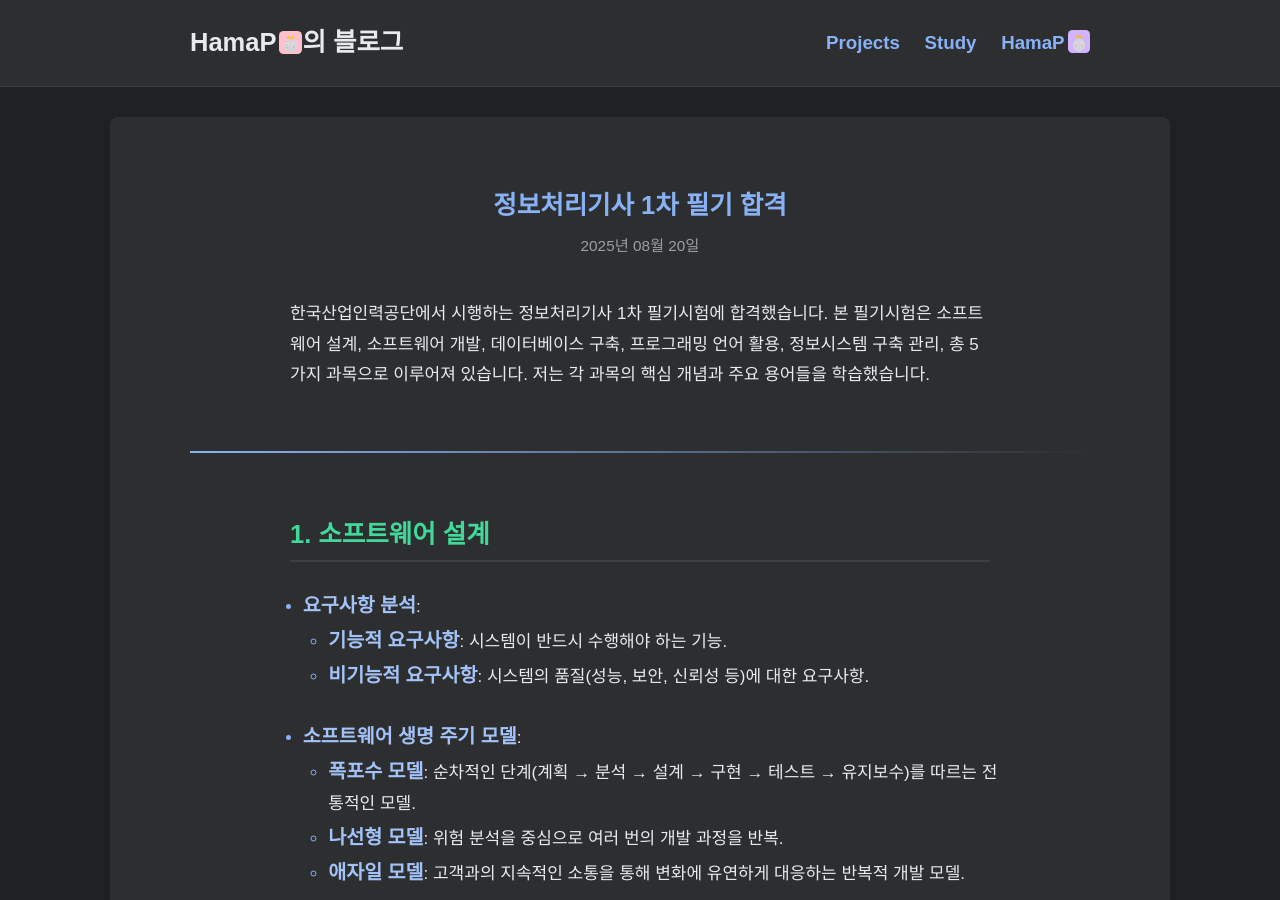
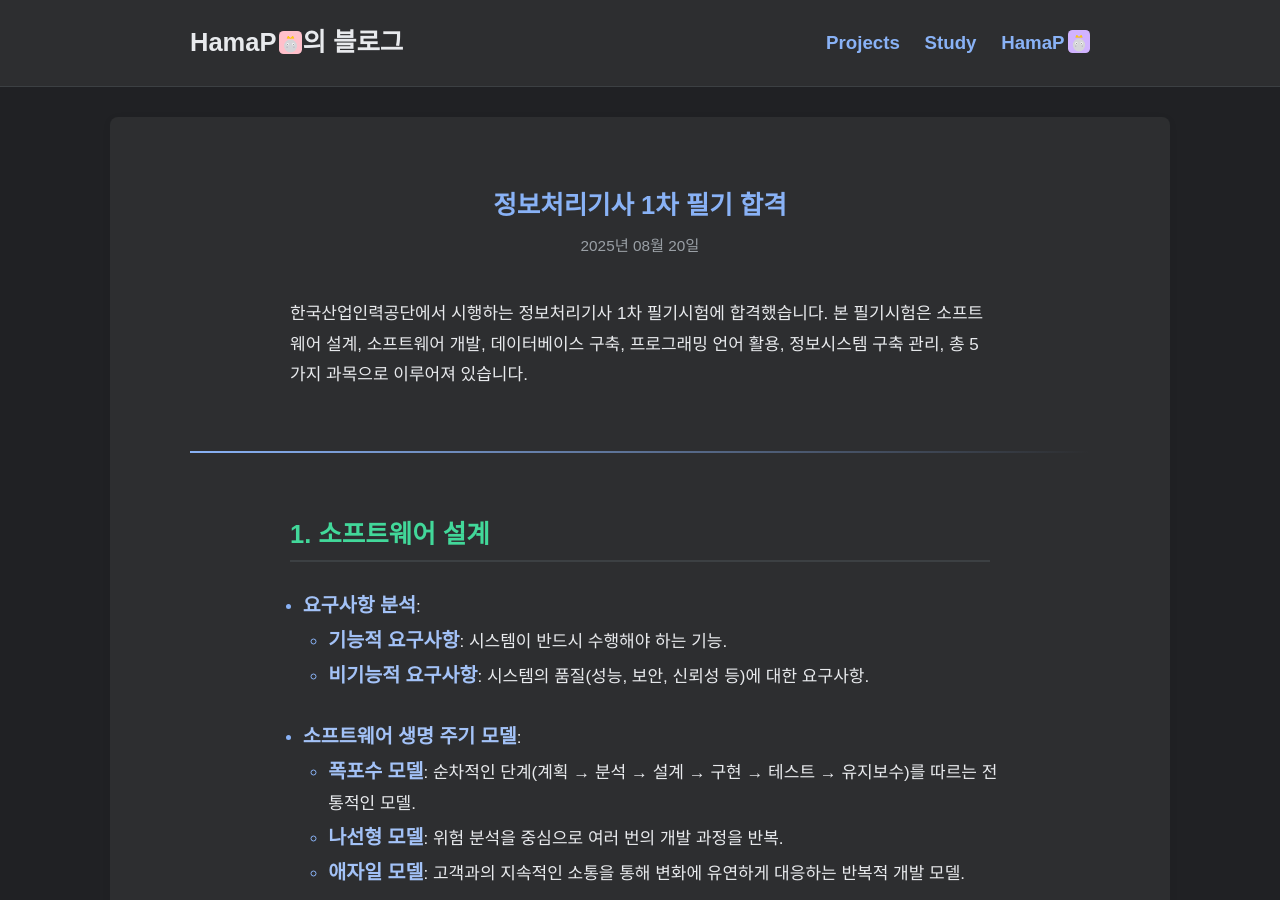
Before and after one commit to HamaP0/HamaP0.github.io, a Jekyll site: the page built from _posts/자격증/2025-08-20-Engineer_Information_Processing.md, in a window 1280 px wide and 900 px high. Built offline with Jekyll 4.4.1, drawn with Linux system fonts in a browser that asks for light colours; some web fonts are replaced.

Commit message:
Update 2025-08-20-Engineer_Information_Processing.md

```diff
--- a/_posts/자격증/2025-08-20-Engineer_Information_Processing.md
+++ b/_posts/자격증/2025-08-20-Engineer_Information_Processing.md
@@ -6,7 +6,7 @@
 tags: [정보처리기사, KCA, software]
 ---
 
-한국산업인력공단에서 시행하는 정보처리기사 1차 필기시험에 합격했습니다. 본 필기시험은 소프트웨어 설계, 소프트웨어 개발, 데이터베이스 구축, 프로그래밍 언어 활용, 정보시스템 구축 관리, 총 5가지 과목으로 이루어져 있습니다. 저는 각 과목의 핵심 개념과 주요 용어들을 학습했습니다.
+한국산업인력공단에서 시행하는 정보처리기사 1차 필기시험에 합격했습니다. 본 필기시험은 소프트웨어 설계, 소프트웨어 개발, 데이터베이스 구축, 프로그래밍 언어 활용, 정보시스템 구축 관리, 총 5가지 과목으로 이루어져 있습니다.
 
 ---
 
```
